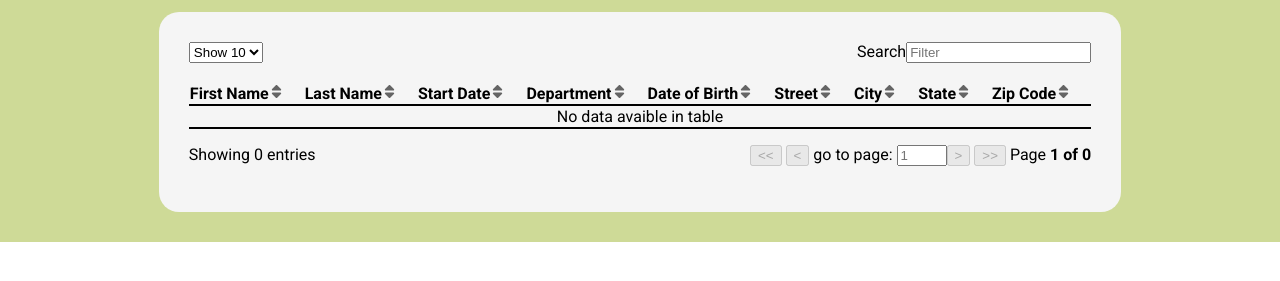
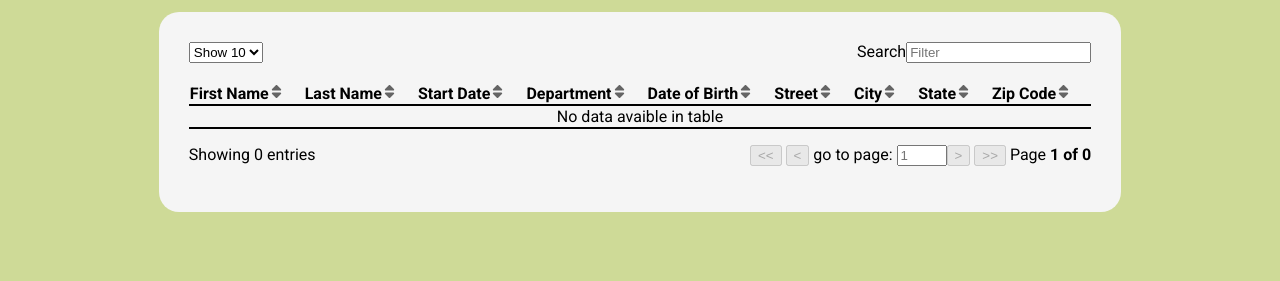
Before and after one commit to Mog-coding/MorganDecherf_14_19012023, a React app: page /list in a window 1280 px wide. Shown: the part 189-470 px from the top of the page. Built offline with nearby package versions, Linux system fonts and the light colour scheme.

Commit message:
fix css bug

```diff
--- a/src/components/Table/Table.css
+++ b/src/components/Table/Table.css
@@ -1,8 +1,8 @@
 .tableCont {
-    padding: 30px;
     display: flex;
     flex-direction: column;
     justify-content: center;
+    padding: 30px;
     background-color: var(--secondary-color);
     border-radius: 20px;
 }
--- a/src/components/Table/Table.js
+++ b/src/components/Table/Table.js
@@ -13,7 +13,6 @@ import PropTypes from 'prop-types';
  *
  * @description component that return table
  */
-
 export function Table({ columns, data }) {
 
     const props = useTable(
--- a/src/pages/EmployeeList/EmployeeList.css
+++ b/src/pages/EmployeeList/EmployeeList.css
@@ -2,6 +2,8 @@
     display: flex;
     flex-direction: column;
     align-items: center;
+    height: 100%;
+    overflow: auto;
     background-color: var(--main-color);
     padding: 30px;
 }
```
